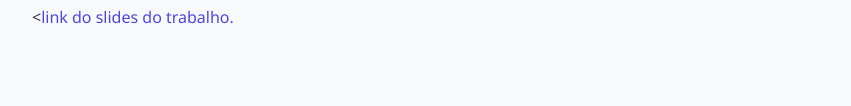
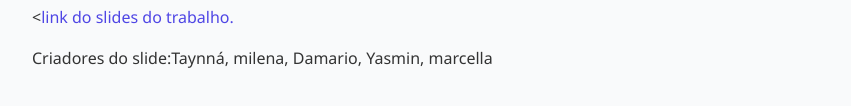
Before and after one commit to antoniocamargomarco-ai/site-da-iskola, a plain HTML site: page trabalho2.html in a window 1280 px wide. Shown: the part 1724-1830 px from the top of the page, without its empty margins (208-1059 px from the left). Before the commit the page ends 1786 px from the top, so only its background shows below. Drawn offline with Linux system fonts and the light colour scheme.

Commit message:
Update trabalho2.html

```diff
--- a/trabalho2.html
+++ b/trabalho2.html
@@ -52,6 +52,7 @@
 
 </button>
         <<a href="https://www.canva.com/design/DAHRVt8iNEc/TythonwIIsNRnlPCBJUQkQ/edit">link do slides do trabalho.</a>
+            <p>Criadores do slide:Taynná, milena, Damario, Yasmin, marcella </p>
 
             </button>
 
```
